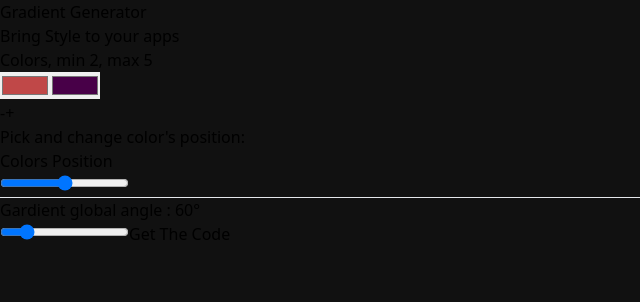
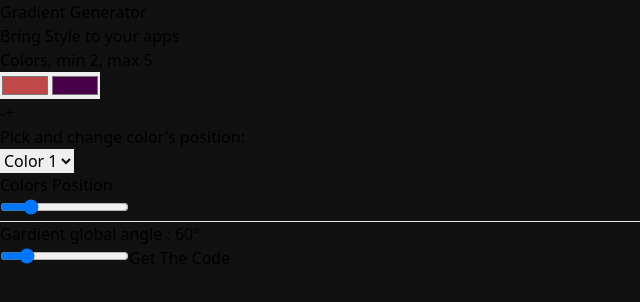
Before and after one commit to OG93-COM/10ReactProjects, a React (Vite) app in the folder Gradient-Maker/: page / in a window 1280 px wide. Shown: the top 302 px of the page, without its empty margins (0-640 px from the left). Built offline with nearby package versions, Linux system fonts and the light colour scheme.

Commit message:
GradientMaker

```diff
--- a/Gradient-Maker/src/App.jsx
+++ b/Gradient-Maker/src/App.jsx
@@ -2,14 +2,15 @@ import React from 'react'
 import { Gradient } from './components/Gradient'
 import {useSelector} from "react-redux"
 import ColorInput from './components/inputs/ColorInput';
-import RangeInput from './components/inputs/RangeInput';
 import AddRemoveColor from './components/inputs/AddRemoveColor';
 import RangeAngle from './components/inputs/RangeAngle';
+import SelectColor from './components/inputs/SelectColor';
+import RangePosition from './components/inputs/RangePosition';
 
 const App = () => {
 
   const gradientValues = useSelector(state => state.gradient);
-  console.log(gradientValues);
+
 
   return (
     <div className="relative text-slate-100 max-w-4xl mx-auto mt-10 p-4 border border-slate-400 flex">
@@ -28,11 +29,11 @@ const App = () => {
         </div>
         <div>
           <p className='text-sm mb-2'>Pick and change color's position: </p>
-          {/* Select Color */}
+          <SelectColor/>
 
           <p className='text-xs text-slate-300 mt-2'>Colors Position</p>
           {/* Range Position */}
-          <RangeInput/>
+          <RangePosition/>
           {/* <input type='range' className='w-full' value={gradientValues.colors[2].position} min={1} max={100}></input> */}
           <hr className='opacity-50 my-3' />
           <p className='text-xs text-slate-300 mt-2'>Gardient global angle : {gradientValues.angle}°</p>
--- a/Gradient-Maker/src/components/inputs/RangeAngle.jsx
+++ b/Gradient-Maker/src/components/inputs/RangeAngle.jsx
@@ -2,10 +2,9 @@ import React from 'react'
 import { useDispatch, useSelector } from 'react-redux'
 import {updateAngle } from '../../features/gradient'
 
-const RangeAngle = ({valueRange}) => {
+const RangeAngle = () => {
     const dispatch = useDispatch()
     const gradientAngle = useSelector(state => state.gradient.angle)
-    console.log(gradientAngle)
     return (
       <input
       type='range'
--- a/Gradient-Maker/src/components/inputs/RangeInput.jsx
+++ /dev/null
@@ -1,14 +0,0 @@
-import React from 'react'
-
-const RangeInput = ({valueRange}) => {
-  return (
-    <input
-    type='range'
-    className='w-full h-1'
-    value={valueRange}
-    min={0}
-    max={100}></input>
-  )
-}
-
-export default RangeInput
--- /dev/null
+++ b/Gradient-Maker/src/components/inputs/RangePosition.jsx
@@ -0,0 +1,20 @@
+import React from 'react'
+import { useDispatch, useSelector } from 'react-redux'
+import {updatePosition} from '../../features/gradient'
+
+const RangePosition = () => {
+  const dispatch = useDispatch()
+  const gradientValues = useSelector(state => state.gradient.colors[state.gradient.pickedColorId - 1].position)
+  console.log("first, " , gradientValues)
+  return (
+    <input
+    type='range'
+    onChange={e => dispatch(updatePosition(e.target.value))}
+    className='w-full h-1'
+    value={gradientValues}
+    min={0}
+    max={100}></input>
+  )
+}
+
+export default RangePosition
--- /dev/null
+++ b/Gradient-Maker/src/components/inputs/SelectColor.jsx
@@ -0,0 +1,26 @@
+import React from 'react'
+import { useSelector, useDispatch } from 'react-redux'
+import {pickColor} from '../../features/gradient'
+
+const SelectColor = () => {
+    const dispatch = useDispatch()
+    const gradientValues = useSelector(state => state.gradient)
+
+  return (
+
+        <select
+        onChange={e => { dispatch(pickColor(e.target.value)) } }
+        name="selectColors"
+        className="bg-slate-900 text-slate-200 text-xs w-24 h-7 rounded px-2 border border-slate-500 focus:border-slate-500">
+        {gradientValues.colors.map(element => (
+            <option
+            key={element.id}
+            value={element.id}>
+            Color {element.id}
+            </option>
+        ))}
+        </select>
+  )
+}
+
+export default SelectColor
--- a/Gradient-Maker/src/features/gradient.js
+++ b/Gradient-Maker/src/features/gradient.js
@@ -40,6 +40,14 @@ export const gradientSlice = createSlice({
         },
         updateAngle :(state, action) => {
             state.angle = action.payload
+        },
+        pickColor:(state, action) => {
+            state.pickedColorId = action.payload
+
+        },
+        updatePosition:(state, action) => {
+            state.colors[state.pickedColorId - 1].position = action.payload
+
         }
 
     }
@@ -47,5 +55,5 @@ export const gradientSlice = createSlice({
 
 
 
-export const { updateColorValue , addColor, removeColor , updateAngle} = gradientSlice.actions;
+export const { updateColorValue , addColor, removeColor , updateAngle, pickColor, updatePosition} = gradientSlice.actions;
 export default gradientSlice.reducer;
```
Also changed, not shown: 1 other file (tests, documents, lock files or other folders).
